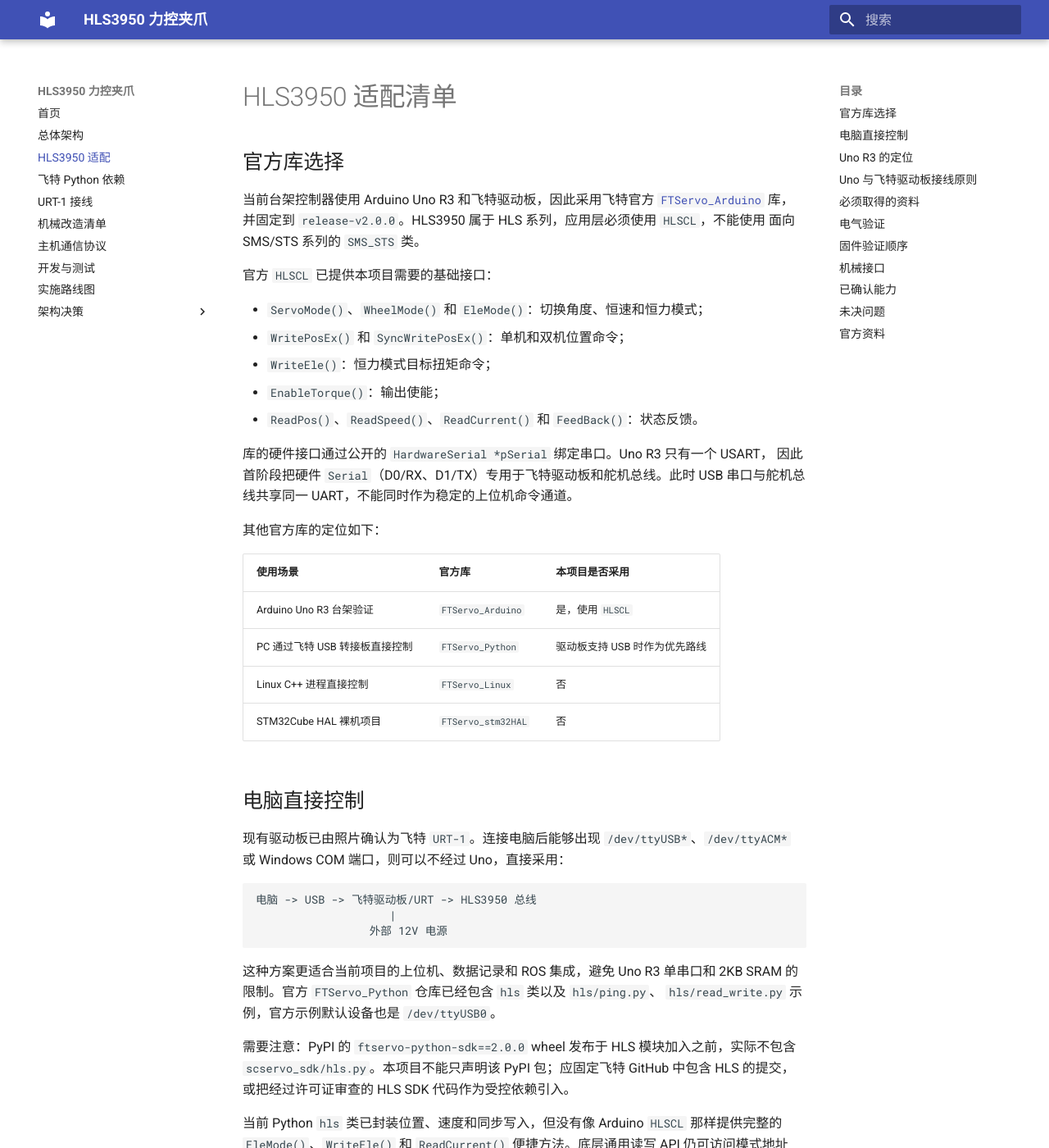
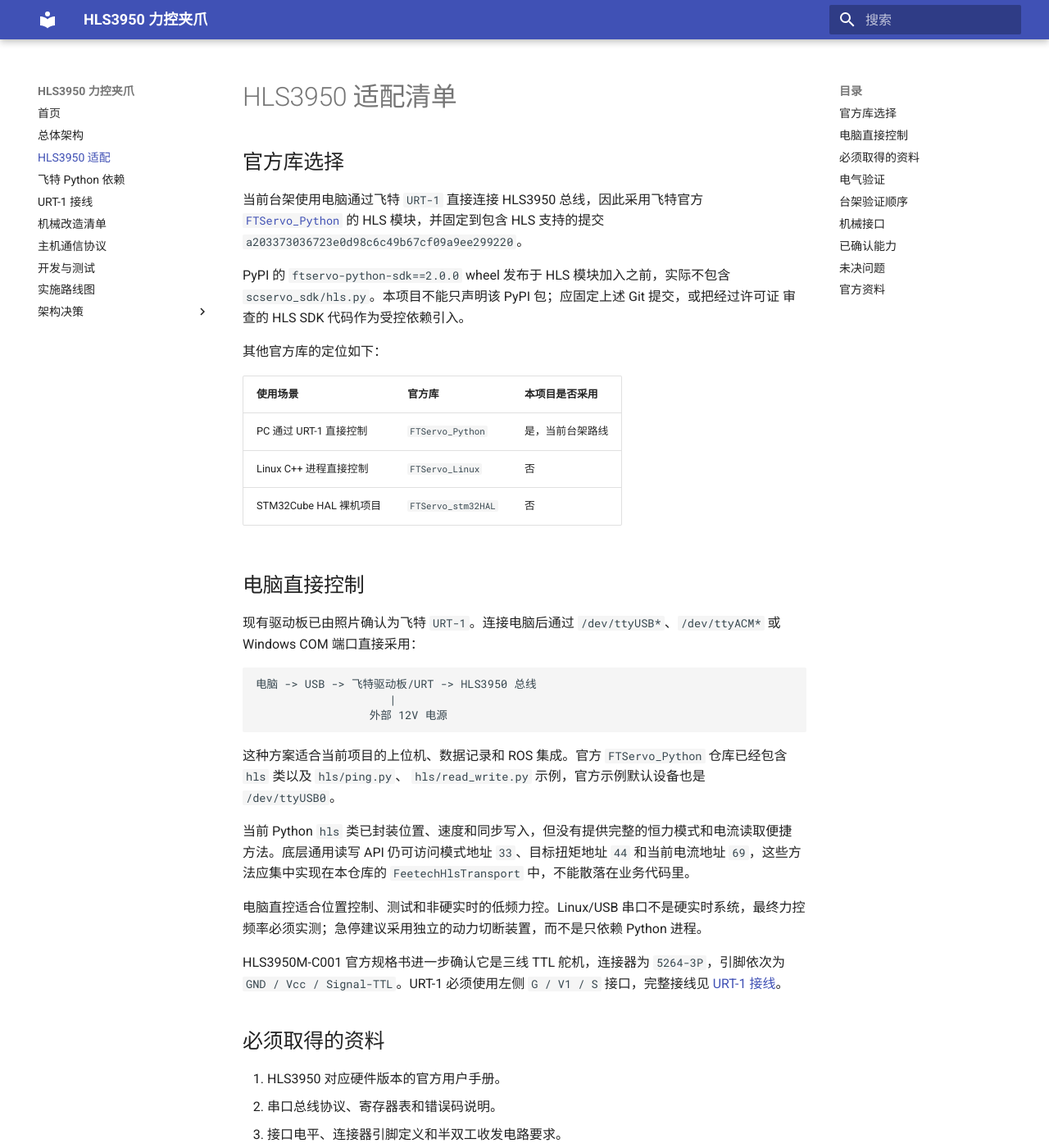
Before and after one commit to langxin11/force_gripper_hls3950m, an MkDocs documentation site: the page built from docs/hls3950-adaptation.md, in a window 1280 px wide and 1400 px high. Shown: the whole window at 82% size. Built offline with MkDocs 1.6.1 and Material for MkDocs 9.7.7, drawn with Linux system fonts in a browser that asks for light colours; some of the changed text lies outside the part shown.

Commit message:
docs: adopt URT-1 direct-control workflow

````diff
--- a/docs/hls3950-adaptation.md
+++ b/docs/hls3950-adaptation.md
@@ -2,36 +2,26 @@
 
 ## 官方库选择
 
-当前台架控制器使用 Arduino Uno R3 和飞特驱动板，因此采用飞特官方
-[`FTServo_Arduino`](https://github.com/ftservo/FTServo_Arduino) 库，并固定到
-`release-v2.0.0`。HLS3950 属于 HLS 系列，应用层必须使用 `HLSCL`，不能使用
-面向 SMS/STS 系列的 `SMS_STS` 类。
+当前台架使用电脑通过飞特 `URT-1` 直接连接 HLS3950 总线，因此采用飞特官方
+[`FTServo_Python`](https://github.com/ftservo/FTServo_Python) 的 HLS 模块，并固定到包含
+HLS 支持的提交 `a203373036723e0d98c6c49b67cf09a9ee299220`。
 
-官方 `HLSCL` 已提供本项目需要的基础接口：
-
-- `ServoMode()`、`WheelMode()` 和 `EleMode()`：切换角度、恒速和恒力模式；
-- `WritePosEx()` 和 `SyncWritePosEx()`：单机和双机位置命令；
-- `WriteEle()`：恒力模式目标扭矩命令；
-- `EnableTorque()`：输出使能；
-- `ReadPos()`、`ReadSpeed()`、`ReadCurrent()` 和 `FeedBack()`：状态反馈。
-
-库的硬件接口通过公开的 `HardwareSerial *pSerial` 绑定串口。Uno R3 只有一个 USART，
-因此首阶段把硬件 `Serial`（D0/RX、D1/TX）专用于飞特驱动板和舵机总线。此时 USB
-串口与舵机总线共享同一 UART，不能同时作为稳定的上位机命令通道。
+PyPI 的 `ftservo-python-sdk==2.0.0` wheel 发布于 HLS 模块加入之前，实际不包含
+`scservo_sdk/hls.py`。本项目不能只声明该 PyPI 包；应固定上述 Git 提交，或把经过许可证
+审查的 HLS SDK 代码作为受控依赖引入。
 
 其他官方库的定位如下：
 
 | 使用场景 | 官方库 | 本项目是否采用 |
 | --- | --- | --- |
-| Arduino Uno R3 台架验证 | `FTServo_Arduino` | 是，使用 `HLSCL` |
-| PC 通过飞特 USB 转接板直接控制 | `FTServo_Python` | 驱动板支持 USB 时作为优先路线 |
+| PC 通过 URT-1 直接控制 | `FTServo_Python` | 是，当前台架路线 |
 | Linux C++ 进程直接控制 | `FTServo_Linux` | 否 |
 | STM32Cube HAL 裸机项目 | `FTServo_stm32HAL` | 否 |
 
 ## 电脑直接控制
 
-现有驱动板已由照片确认为飞特 `URT-1`。连接电脑后能够出现
-`/dev/ttyUSB*`、`/dev/ttyACM*` 或 Windows COM 端口，则可以不经过 Uno，直接采用：
+现有驱动板已由照片确认为飞特 `URT-1`。连接电脑后通过
+`/dev/ttyUSB*`、`/dev/ttyACM*` 或 Windows COM 端口直接采用：
 
 ```text
 电脑 -> USB -> 飞特驱动板/URT -> HLS3950 总线
@@ -39,16 +29,12 @@
                  外部 12V 电源
 ```
 
-这种方案更适合当前项目的上位机、数据记录和 ROS 集成，避免 Uno R3 单串口和 2KB SRAM
-的限制。官方 `FTServo_Python` 仓库已经包含 `hls` 类以及 `hls/ping.py`、
+这种方案适合当前项目的上位机、数据记录和 ROS 集成。官方 `FTServo_Python` 仓库已经包含
+`hls` 类以及 `hls/ping.py`、
 `hls/read_write.py` 示例，官方示例默认设备也是 `/dev/ttyUSB0`。
 
-需要注意：PyPI 的 `ftservo-python-sdk==2.0.0` wheel 发布于 HLS 模块加入之前，实际不包含
-`scservo_sdk/hls.py`。本项目不能只声明该 PyPI 包；应固定飞特 GitHub 中包含 HLS 的提交，
-或把经过许可证审查的 HLS SDK 代码作为受控依赖引入。
-
-当前 Python `hls` 类已封装位置、速度和同步写入，但没有像 Arduino `HLSCL` 那样提供完整的
-`EleMode()`、`WriteEle()` 和 `ReadCurrent()` 便捷方法。底层通用读写 API 仍可访问模式地址
+当前 Python `hls` 类已封装位置、速度和同步写入，但没有提供完整的恒力模式和电流读取便捷
+方法。底层通用读写 API 仍可访问模式地址
 `33`、目标扭矩地址 `44` 和当前电流地址 `69`，这些方法应集中实现在本仓库的
 `FeetechHlsTransport` 中，不能散落在业务代码里。
 
@@ -58,37 +44,6 @@
 HLS3950M-C001 官方规格书进一步确认它是三线 TTL 舵机，连接器为 `5264-3P`，引脚依次为
 `GND / Vcc / Signal-TTL`。URT-1 必须使用左侧 `G / V1 / S` 接口，完整接线见
 [URT-1 接线](urt1-wiring.md)。
-
-## Uno R3 的定位
-
-Uno R3 适合完成以下工作：
-
-- 扫描 ID、修改 ID 和确认 1 Mbps 通信；
-- 单机位置、恒力模式和反馈读取测试；
-- 双机同步位置命令与轮询频率测试；
-- 验证飞特驱动板的接线、供电和半双工收发。
-
-Uno R3 不适合作为本项目最终完整控制器，原因是官方规格只有一个 USART 和 2KB SRAM。
-`FTServo_Arduino` 的 `SCSerial` 直接使用 `HardwareSerial`，所以硬件串口被舵机总线占用；
-再使用 JSON、USB 上位机通信、双机反馈缓存和力控状态机会让内存和时序余量过小。
-
-最终控制器优先选择具有“原生 USB CDC + 独立硬件 UART”或至少两个硬件 UART 的平台。
-Uno 上验证通过的 `HLSCL` 适配层可以保留，控制核心无需重写。
-
-## Uno 与飞特驱动板接线原则
-
-在没有确认驱动板具体型号前，只确定以下原则，不在文档中猜测端子顺序：
-
-- Uno `D1/TX`、`D0/RX` 和 GND 连接到驱动板的控制侧接口；
-- HLS3950 的 12V 动力电源从驱动板的外部电源端进入，不从 Uno 的 5V、VIN 或 USB 取电；
-- Uno、驱动板和 12V 电源负极必须共地；
-- 驱动板动力回路需要能承受两台舵机的实测峰值电流；不能仅凭“可驱动舵机”判断载流能力；
-- 上传程序时如出现串口冲突，应断开驱动板的 D0/D1，再上传后恢复连接；
-- 运行舵机总线时不要通过 USB 串口监视器发送数据，避免与总线争用。
-
-飞特驱动板的准确型号、接口照片和说明书仍需记录。若它是 USB 转总线型号，可直接使用
-`FTServo_Python` 做 PC 台架测试，Uno 可以暂时不参与；若它是 TTL 半双工接口板，则使用
-`FTServo_Arduino`。
 
 ## 必须取得的资料
 
@@ -102,12 +57,12 @@
 
 - HLS3950 官方额定输入范围为 9V 至 12.6V，本项目以稳定 12V 为设计点。
 - 测量单机空载、启动、堵转保护触发前的峰值电流。
-- 两台舵机电源独立于 Uno 的 USB、5V 和 VIN，并保证信号地共地。
+- 两台舵机使用独立 12V 动力电源，并与 URT-1 信号地共地。
 - 两台 HLS3950 官方堵转电流合计约 4.8A，电源和驱动板动力回路必须按实测峰值留余量。
 - 电源、线束、连接器和保险保护按实测峰值留出余量。
 - 使用示波器检查双机启动时母线压降和总线信号完整性。
 
-## 固件验证顺序
+## 台架验证顺序
 
 1. 单机只读：扫描 ID，读取型号、位置、电压和温度。
 2. 单机低输出：验证扭矩开关、方向、单位和限幅。
@@ -125,19 +80,17 @@
 
 - HLS3950 官方参数给出 0 至 4096 对应 360 度、25T/OD5.9mm 花键和 9V 至 12.6V 输入。
 - 官方产品页明确给出恒流模式、位置/速度/电流/温度反馈和地址 44 目标扭矩。
-- 官方 `HLSCL` 提供双机同步位置写入，因此位置模式不需要依赖两次独立串口写入。
+- 官方 Python HLS 模块提供同步位置写入，因此位置模式不需要依赖两次独立串口写入。
 
 ## 未决问题
 
 - HLS3950 是否能在所需频率下同时返回位置和电流。
 - 恒流模式能否稳定用于低速夹持，而非仅作为电机内部限制值。
 - URT-1 的动力通道持续载流能力，尤其是双机堵转附近的温升。
-- Uno R3 在 1 Mbps 下通过该驱动板切换收发的稳定性和最大反馈频率。
+- URT-1 在双机 1 Mbps 下的稳定性和最大反馈频率。
 
 ## 官方资料
 
 - [飞特 HLS3950 产品页与规格书入口](https://www.feetechrc.com/563788.html)
-- [飞特 FTServo_Arduino](https://github.com/ftservo/FTServo_Arduino)
-- [HLSCL 头文件和寄存器定义](https://github.com/ftservo/FTServo_Arduino/blob/main/src/HLSCL.h)
-- [OpenRB-150 官方规格](https://emanual.robotis.com/docs/en/parts/controller/openrb-150/)
-- [Arduino Uno R3 官方资料](https://docs.arduino.cc/hardware/uno-rev3/)
+- [飞特 FTServo_Python](https://github.com/ftservo/FTServo_Python)
+- [FTServo_Python HLS 模块](https://github.com/ftservo/FTServo_Python/blob/a203373036723e0d98c6c49b67cf09a9ee299220/scservo_sdk/hls.py)
````
Also changed, not shown: README.md (+8 -1 lines), docs/urt1-wiring.md (+1 -2 lines), firmware/adapters/arduino_uno/README.md (deleted, +0 -45 lines), firmware/adapters/openrb150/README.md (+1 -1 lines).
